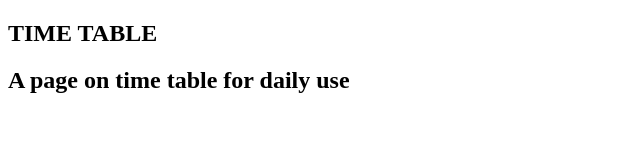
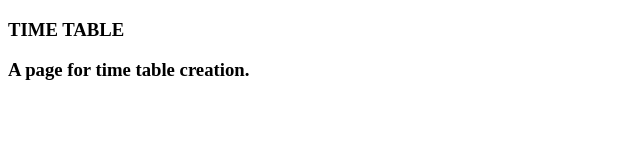
Before and after one commit to SomilKSharma/HTMLTT, a plain HTML site: page index.html in a window 1280 px wide. Shown: the whole page, without its empty margins (0-640 px from the left). Drawn offline with Linux system fonts and the light colour scheme.

Commit message:
Update index.html

```diff
--- a/index.html
+++ b/index.html
@@ -8,10 +8,12 @@
 </head>
 <body>
     <head>
-        <nav class="header">
-            <h1>TIME TABLE</h1>
-            <h2>A page on time table for daily use</h2>
-        </nav>
+        <section class="heading">
+            <nav class="header">
+                <h1>TIME TABLE</h1>
+                <h3>A page for time table creation.</h3>
+            </nav>
+        </section>
     </head>
 </body>
 </html>
```
